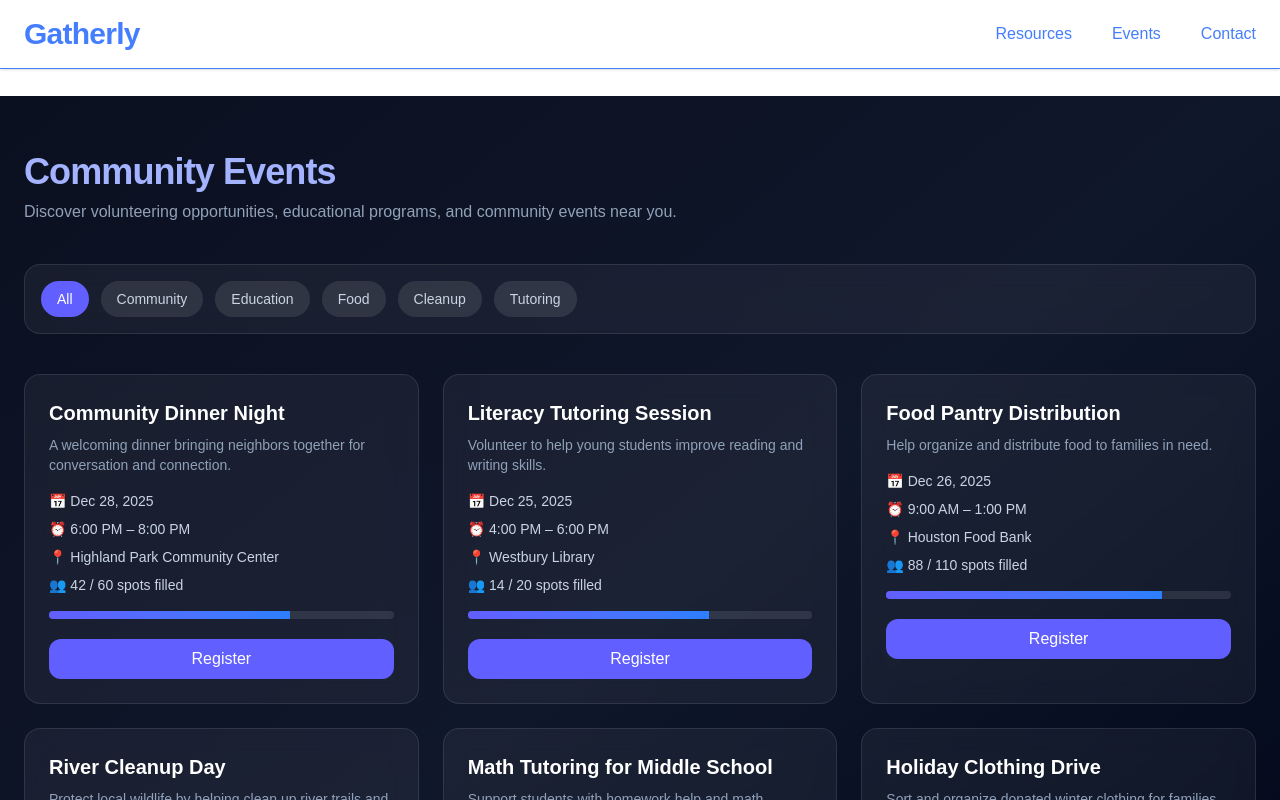
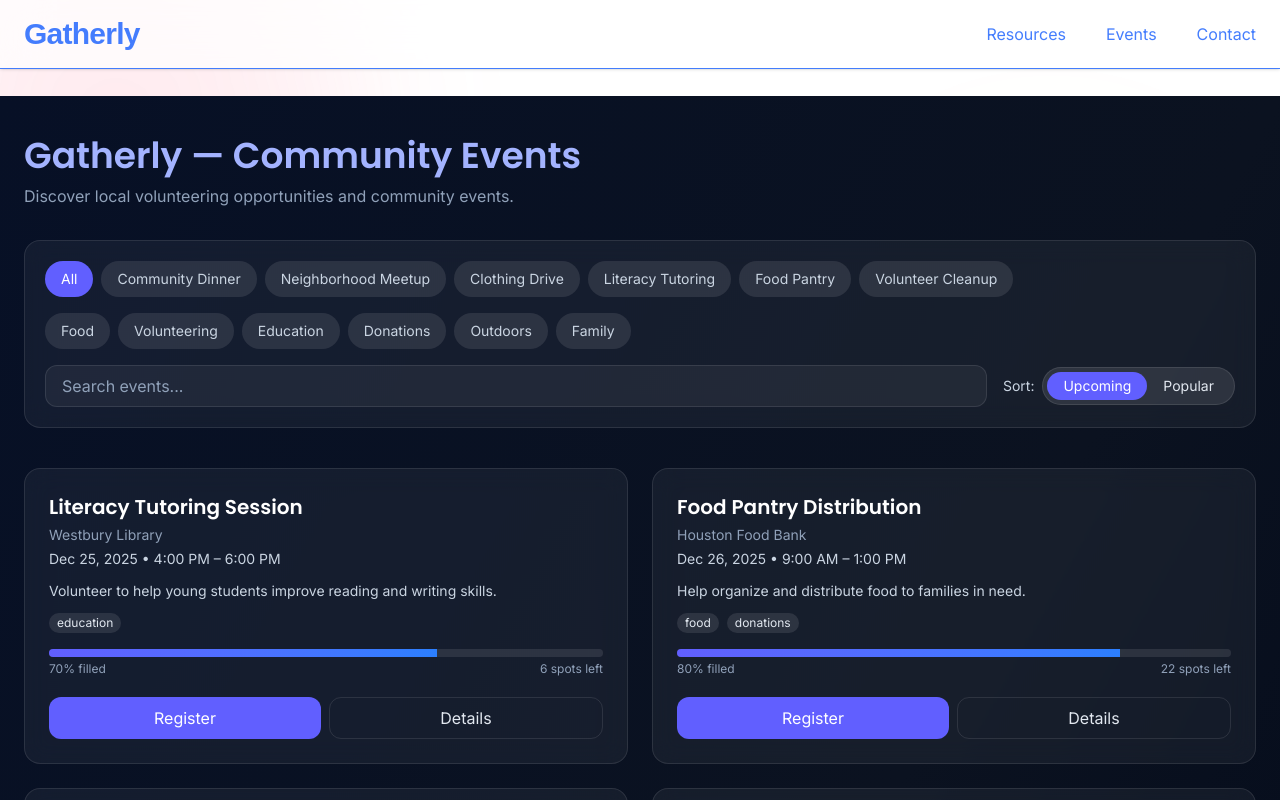
Before and after one commit to TSA-Group/tsa_group_starter, a Next.js app: page /events in a window 1280 px wide. Shown: the top 800 px of the page. Built offline with nearby package versions, Linux system fonts and the light colour scheme.

Commit message:
Update page.tsx

```diff
--- a/app/events/page.tsx
+++ b/app/events/page.tsx
@@ -1,19 +1,18 @@
 'use client';
 
-import { useState } from 'react';
+import Head from 'next/head';
+import { useMemo, useState } from 'react';
 
 /* =====================
    Types
 ===================== */
-type Category = {
-  id: string;
-  name: string;
-};
-
+type Category = { id: string; name: string };
+type Activity = { id: string; name: string };
 type Event = {
   id: number;
   title: string;
   category: string;
+  activities: string[];
   date: string;
   time: string;
   location: string;
@@ -23,182 +22,275 @@ type Event = {
 };
 
 /* =====================
-   Icons
+   Small UI pieces
 ===================== */
-const Icon = ({ children }: { children: React.ReactNode }) => (
-  <span className="text-indigo-400">{children}</span>
+const Chip = ({ children }: { children: React.ReactNode }) => (
+  <span className="inline-flex items-center px-2 py-0.5 rounded-full text-xs font-medium bg-white/10 text-slate-200">
+    {children}
+  </span>
 );
 
 /* =====================
-   Page
+   Component
 ===================== */
 export default function EventsPage() {
   const [selectedCategory, setSelectedCategory] = useState<string>('all');
+  const [selectedActivities, setSelectedActivities] = useState<string[]>([]);
+  const [query, setQuery] = useState('');
+  const [sortBy, setSortBy] = useState<'upcoming' | 'popular'>('upcoming');
 
+  /* =====================
+     Data
+  ====================== */
   const categories: Category[] = [
     { id: 'all', name: 'All' },
-    { id: 'community', name: 'Community' },
+    { id: 'community', name: 'Community Dinner' },
+    { id: 'meetup', name: 'Neighborhood Meetup' },
+    { id: 'clothing', name: 'Clothing Drive' },
+    { id: 'tutoring', name: 'Literacy Tutoring' },
+    { id: 'pantry', name: 'Food Pantry' },
+    { id: 'cleanup', name: 'Volunteer Cleanup' }
+  ];
+
+  const activities: Activity[] = [
+    { id: 'food', name: 'Food' },
+    { id: 'volunteering', name: 'Volunteering' },
     { id: 'education', name: 'Education' },
-    { id: 'food', name: 'Food' },
-    { id: 'cleanup', name: 'Cleanup' },
-    { id: 'tutoring', name: 'Tutoring' }
+    { id: 'donations', name: 'Donations' },
+    { id: 'outdoors', name: 'Outdoors' },
+    { id: 'family', name: 'Family' }
   ];
 
   const events: Event[] = [
-    {
-      id: 1,
-      title: 'Community Dinner Night',
-      category: 'community',
-      date: 'Dec 28, 2025',
-      time: '6:00 PM – 8:00 PM',
-      location: 'Highland Park Community Center',
-      attendees: 42,
-      spots: 60,
-      description: 'A welcoming dinner bringing neighbors together for conversation and connection.'
-    },
-    {
-      id: 2,
-      title: 'Literacy Tutoring Session',
-      category: 'education',
-      date: 'Dec 25, 2025',
-      time: '4:00 PM – 6:00 PM',
-      location: 'Westbury Library',
-      attendees: 14,
-      spots: 20,
-      description: 'Volunteer to help young students improve reading and writing skills.'
-    },
-    {
-      id: 3,
-      title: 'Food Pantry Distribution',
-      category: 'food',
-      date: 'Dec 26, 2025',
-      time: '9:00 AM – 1:00 PM',
-      location: 'Houston Food Bank',
-      attendees: 88,
-      spots: 110,
-      description: 'Help organize and distribute food to families in need.'
-    },
-    {
-      id: 4,
-      title: 'River Cleanup Day',
-      category: 'cleanup',
-      date: 'Dec 29, 2025',
-      time: '8:00 AM – 12:00 PM',
-      location: 'Brazos River Park',
-      attendees: 31,
-      spots: 50,
-      description: 'Protect local wildlife by helping clean up river trails and banks.'
-    },
-    {
-      id: 5,
-      title: 'Math Tutoring for Middle School',
-      category: 'tutoring',
-      date: 'Dec 30, 2025',
-      time: '3:30 PM – 5:30 PM',
-      location: 'Sugar Land Community Center',
-      attendees: 19,
-      spots: 25,
-      description: 'Support students with homework help and math fundamentals.'
-    },
-    {
-      id: 6,
-      title: 'Holiday Clothing Drive',
-      category: 'community',
-      date: 'Dec 27, 2025',
-      time: '10:00 AM – 4:00 PM',
-      location: 'Richmond Community Hub',
-      attendees: 27,
-      spots: 40,
-      description: 'Sort and organize donated winter clothing for families in need.'
-    }
+    { id: 1, title: 'Community Dinner Night', category: 'community', activities: ['food','family'], date: 'Dec 28, 2025', time: '6:00 PM – 8:00 PM', location: 'Highland Park Community Center', attendees: 42, spots: 60, description: 'A welcoming dinner bringing neighbors together for conversation and connection.' },
+    { id: 2, title: 'Literacy Tutoring Session', category: 'tutoring', activities: ['education'], date: 'Dec 25, 2025', time: '4:00 PM – 6:00 PM', location: 'Westbury Library', attendees: 14, spots: 20, description: 'Volunteer to help young students improve reading and writing skills.' },
+    { id: 3, title: 'Food Pantry Distribution', category: 'pantry', activities: ['food','donations'], date: 'Dec 26, 2025', time: '9:00 AM – 1:00 PM', location: 'Houston Food Bank', attendees: 88, spots: 110, description: 'Help organize and distribute food to families in need.' },
+    { id: 4, title: 'River Cleanup Day', category: 'cleanup', activities: ['outdoors','volunteering'], date: 'Dec 29, 2025', time: '8:00 AM – 12:00 PM', location: 'Brazos River Park', attendees: 31, spots: 50, description: 'Protect local wildlife by helping clean up river trails and banks.' },
+    { id: 5, title: 'Holiday Clothing Drive', category: 'clothing', activities: ['donations','family'], date: 'Dec 27, 2025', time: '10:00 AM – 4:00 PM', location: 'Richmond Community Hub', attendees: 27, spots: 40, description: 'Sort and organize donated winter clothing for families in need.' },
+    { id: 6, title: 'Park Tree Planting', category: 'cleanup', activities: ['outdoors','volunteering'], date: 'Jan 04, 2026', time: '9:00 AM – 12:00 PM', location: 'Meadowbrook Park', attendees: 22, spots: 40, description: 'Plant native trees and learn about local ecology.' },
+    { id: 7, title: 'Neighborhood Mural Project', category: 'meetup', activities: ['volunteering','family'], date: 'Jan 12, 2026', time: '9:00 AM – 5:00 PM', location: 'Main St. Alley', attendees: 16, spots: 30, description: 'Assist local artists in painting a community mural; no experience required.' },
+    { id: 8, title: 'Senior Meal Delivery', category: 'community', activities: ['food','volunteering'], date: 'Jan 08, 2026', time: '10:00 AM – 1:00 PM', location: 'Fulshear Senior Services', attendees: 12, spots: 20, description: 'Deliver warm meals and check in with homebound seniors.' },
+    { id: 9, title: 'Community Garden Workshop', category: 'meetup', activities: ['outdoors','education'], date: 'Jan 15, 2026', time: '9:00 AM – 11:30 AM', location: 'Riverbend Community Garden', attendees: 18, spots: 30, description: 'Hands-on workshop about seasonal planting and composting.' },
+    { id: 10, title: 'Clothing Repair Pop-up', category: 'clothing', activities: ['donations','education'], date: 'Jan 18, 2026', time: '11:00 AM – 3:00 PM', location: 'Sugar Land Makerspace', attendees: 9, spots: 20, description: 'Learn basic mending skills and repair donated garments for reuse.' },
+    { id: 11, title: 'After-school STEM Club', category: 'tutoring', activities: ['education','family'], date: 'Jan 20, 2026', time: '3:30 PM – 5:30 PM', location: 'Lakeside Middle School', attendees: 26, spots: 30, description: 'Volunteer mentors lead hands-on STEM projects for middle schoolers.' },
+    { id: 12, title: 'Neighborhood Watch Meeting', category: 'meetup', activities: ['volunteering','family'], date: 'Jan 22, 2026', time: '7:00 PM – 8:30 PM', location: 'Sugar Land Police Substation', attendees: 34, spots: 60, description: 'Community safety meeting with local officers and block captains.' }
   ];
 
-  const filteredEvents =
-    selectedCategory === 'all'
+  /* =====================
+     Filtering & sorting
+  ====================== */
+  const filtered = useMemo(() => {
+    const q = query.trim().toLowerCase();
+
+    let list = selectedCategory === 'all'
       ? events
-      : events.filter(event => event.category === selectedCategory);
+      : events.filter(e => e.category === selectedCategory);
+
+    if (selectedActivities.length > 0) {
+      list = list.filter(e => selectedActivities.every(a => e.activities.includes(a)));
+    }
+
+    if (q) {
+      list = list.filter(e =>
+        `${e.title} ${e.description} ${e.location}`.toLowerCase().includes(q)
+      );
+    }
+
+    if (sortBy === 'popular') {
+      list = [...list].sort((a, b) => b.attendees - a.attendees);
+    } else {
+      list = [...list].sort((a, b) =>
+        new Date(a.date).getTime() - new Date(b.date).getTime()
+      );
+    }
+
+    return list;
+  }, [events, selectedCategory, selectedActivities, query, sortBy]);
+
+  const toggleActivity = (id: string) =>
+    setSelectedActivities(prev =>
+      prev.includes(id) ? prev.filter(x => x !== id) : [...prev, id]
+    );
 
   return (
-    <div className="min-h-screen bg-gradient-to-br from-[#0b1020] via-[#0f172a] to-[#020617] text-white">
-      {/* Header */}
-      <div className="max-w-7xl mx-auto px-6 pt-14 pb-10">
-        <h1 className="text-4xl font-semibold tracking-tight text-indigo-300">
-          Community Events
-        </h1>
-        <p className="mt-2 text-slate-400 max-w-2xl">
-          Discover volunteering opportunities, educational programs, and community events near you.
-        </p>
+    <>
+      <Head>
+        {/* Fonts */}
+        <link rel="preconnect" href="https://fonts.googleapis.com" />
+        <link rel="preconnect" href="https://fonts.gstatic.com" crossOrigin="" />
+        <link
+          href="https://fonts.googleapis.com/css2?family=Inter:wght@300;400;600&family=Poppins:wght@500;600;700&display=swap"
+          rel="stylesheet"
+        />
+      </Head>
+
+      <div className="min-h-screen bg-gradient-to-br from-[#071026] via-[#0b1220] to-[#020617] text-white antialiased">
+
+        {/* Translucent bubbles */}
+        <div aria-hidden className="pointer-events-none fixed inset-0 -z-10 overflow-hidden">
+          <div
+            className="absolute -left-36 -top-36 w-[520px] h-[520px] rounded-full blur-[72px]"
+            style={{
+              background: 'radial-gradient(circle, rgba(255,99,132,0.14), rgba(255,99,132,0.04))',
+              mixBlendMode: 'screen'
+            }}
+          />
+          <div
+            className="absolute right-12 top-40 w-[360px] h-[360px] rounded-full blur-[56px]"
+            style={{
+              background: 'radial-gradient(circle, rgba(255,184,77,0.12), rgba(255,184,77,0.03))',
+              mixBlendMode: 'screen'
+            }}
+          />
+          <div
+            className="absolute left-1/2 -bottom-28 w-[420px] h-[420px] rounded-full blur-[64px]"
+            style={{
+              background: 'radial-gradient(circle, rgba(56,189,248,0.10), rgba(56,189,248,0.03))',
+              mixBlendMode: 'screen',
+              transform: 'translateX(-50%)'
+            }}
+          />
         </div>
 
-      {/* Filters */}
-      <div className="max-w-7xl mx-auto px-6 mb-10">
-        <div className="flex flex-wrap gap-3 bg-white/5 backdrop-blur-md border border-white/10 rounded-2xl p-4">
-          {categories.map(cat => (
+        <style jsx>{`
+          :global(body) {
+            font-family: 'Inter', sans-serif;
+          }
+          :global(h1,h2,h3,h4,h5,h6) {
+            font-family: 'Poppins', sans-serif;
+          }
+        `}</style>
+
+        <div className="max-w-7xl mx-auto px-6 py-10">
+
+          {/* Header */}
+          <header className="mb-8">
+            <h1 className="text-4xl font-semibold text-indigo-300">Gatherly — Community Events</h1>
+            <p className="mt-2 text-slate-400 max-w-2xl">
+              Discover local volunteering opportunities and community events.
+            </p>
+          </header>
+
+          {/* Filters + Sorting */}
+          <div className="bg-white/5 backdrop-blur-md border border-white/10 rounded-2xl p-5 mb-10">
+
+            {/* Category buttons */}
+            <div className="flex flex-wrap gap-2 mb-4">
+              {categories.map(c => (
                 <button
-              key={cat.id}
-              onClick={() => setSelectedCategory(cat.id)}
-              className={`px-4 py-2 rounded-full text-sm font-medium transition ${
-                selectedCategory === cat.id
+                  key={c.id}
+                  onClick={() => setSelectedCategory(c.id)}
+                  className={`px-4 py-2 rounded-full text-sm transition ${
+                    selectedCategory === c.id
                       ? 'bg-indigo-500 text-white'
                       : 'bg-white/10 text-slate-300 hover:bg-white/20'
                   }`}
                 >
-              {cat.name}
+                  {c.name}
+                </button>
+              ))}
+            </div>
+
+            {/* Activities */}
+            <div className="flex flex-wrap gap-2 mb-4">
+              {activities.map(a => (
+                <button
+                  key={a.id}
+                  onClick={() => toggleActivity(a.id)}
+                  className={`px-4 py-2 rounded-full text-sm transition ${
+                    selectedActivities.includes(a.id)
+                      ? 'bg-indigo-500 text-white'
+                      : 'bg-white/10 text-slate-300 hover:bg-white/20'
+                  }`}
+                >
+                  {a.name}
+                </button>
+              ))}
+            </div>
+
+            {/* Search + Sorting */}
+            <div className="flex flex-col md:flex-row md:items-center justify-between gap-4">
+
+              {/* Search */}
+              <input
+                value={query}
+                onChange={e => setQuery(e.target.value)}
+                placeholder="Search events..."
+                className="flex-1 bg-white/5 placeholder:text-slate-400 text-slate-100 px-4 py-2 rounded-xl border border-white/10 focus:outline-none focus:ring-2 focus:ring-indigo-500"
+              />
+
+              {/* Sorting — clean segmented control */}
+              <div className="flex items-center gap-2">
+                <span className="text-sm text-slate-300">Sort:</span>
+                <div className="inline-flex rounded-full bg-white/10 p-1 border border-white/10">
+                  {['upcoming', 'popular'].map(option => (
+                    <button
+                      key={option}
+                      onClick={() => setSortBy(option as 'upcoming' | 'popular')}
+                      className={`px-4 py-1 text-sm rounded-full transition ${
+                        sortBy === option
+                          ? 'bg-indigo-500 text-white'
+                          : 'text-slate-200 hover:bg-white/10'
+                      }`}
+                    >
+                      {option === 'upcoming' ? 'Upcoming' : 'Popular'}
                     </button>
                   ))}
                 </div>
               </div>
 
-      {/* Events */}
-      <div className="max-w-7xl mx-auto px-6 pb-20">
-        <div className="grid grid-cols-1 md:grid-cols-2 xl:grid-cols-3 gap-6">
-          {filteredEvents.map(event => (
-            <div
-              key={event.id}
-              className="bg-white/5 backdrop-blur-md border border-white/10 rounded-2xl p-6 hover:border-indigo-400/40 hover:shadow-xl transition"
-            >
-              <h3 className="text-xl font-semibold mb-2">
-                {event.title}
-              </h3>
-
-              <p className="text-slate-400 text-sm mb-4">
-                {event.description}
-              </p>
-
-              <div className="space-y-2 text-sm text-slate-300">
-                <div>
-                  <Icon>📅</Icon> {event.date}
-                </div>
-                <div>
-                  <Icon>⏰</Icon> {event.time}
-                </div>
-                <div>
-                  <Icon>📍</Icon> {event.location}
-                </div>
-                <div>
-                  <Icon>👥</Icon> {event.attendees} / {event.spots} spots filled
             </div>
           </div>
 
-              {/* Progress */}
+          {/* Events list */}
+          <div className="grid grid-cols-1 md:grid-cols-2 gap-6">
+            {filtered.map(ev => {
+              const percent = Math.round((ev.attendees / ev.spots) * 100);
+              const spotsLeft = ev.spots - ev.attendees;
+
+              return (
+                <article
+                  key={ev.id}
+                  className="bg-white/5 backdrop-blur-md border border-white/10 rounded-2xl p-6 hover:border-indigo-400/40 hover:shadow-xl transition"
+                >
+                  <h3 className="text-xl font-semibold mb-1">{ev.title}</h3>
+                  <p className="text-slate-400 text-sm">{ev.location}</p>
+                  <p className="text-slate-300 text-sm mt-1">{ev.date} • {ev.time}</p>
+
+                  <p className="text-slate-300 text-sm mt-3">{ev.description}</p>
+
+                  <div className="flex flex-wrap gap-2 mt-3">
+                    {ev.activities.map(a => <Chip key={a}>{a}</Chip>)}
+                  </div>
+
                   <div className="mt-4">
                     <div className="h-2 w-full bg-white/10 rounded-full overflow-hidden">
                       <div
                         className="h-full bg-gradient-to-r from-indigo-500 to-blue-500"
-                    style={{
-                      width: `${(event.attendees / event.spots) * 100}%`
-                    }}
+                        style={{ width: `${percent}%` }}
                       />
+                    </div>
+                    <div className="flex justify-between text-xs text-slate-400 mt-1">
+                      <span>{percent}% filled</span>
+                      <span>{spotsLeft} spots left</span>
                     </div>
                   </div>
 
-              <button className="mt-5 w-full bg-indigo-500 hover:bg-indigo-600 text-white font-medium py-2 rounded-xl transition">
+                  <div className="flex gap-2 mt-5">
+                    <button className="flex-1 bg-indigo-500 hover:bg-indigo-600 text-white py-2 rounded-xl">
                       Register
                     </button>
+                    <button className="flex-1 bg-transparent border border-white/10 text-slate-200 py-2 rounded-xl hover:bg-white/10">
+                      Details
+                    </button>
                   </div>
-          ))}
+                </article>
+              );
+            })}
+          </div>
+
         </div>
       </div>
-    </div>
+    </>
   );
 }
```
Lines whose indentation alone changed are shown as unchanged.
